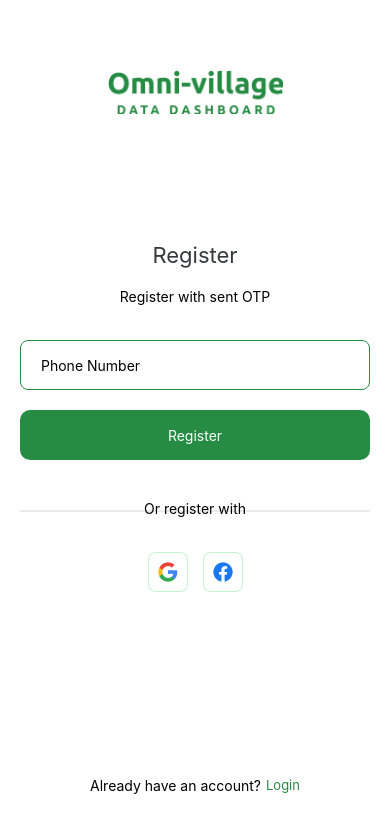
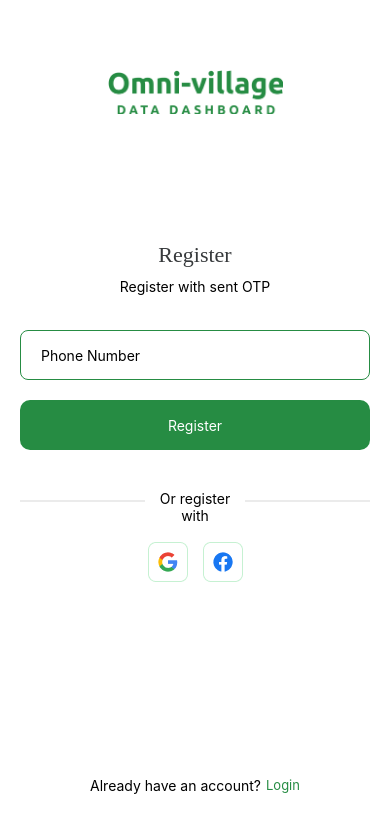
Before and after one commit to aannaassalam/omni-village, a React Native app: screen /register in a window 390 px wide. Shown: the top 832 px of the page. Built offline with nearby package versions, Linux system fonts and the light colour scheme.

Commit message:
auth pages

```diff
--- a/src/Screens/AuthScreens/Register.jsx
+++ b/src/Screens/AuthScreens/Register.jsx
@@ -18,8 +18,13 @@ const styles = StyleSheet.create({
   LoginHead: {
     color: '#36393B',
     fontSize: 22,
-    marginBottom: 20,
+    marginBottom: 10,
     textAlign: 'center',
+    fontFamily: 'ubuntu_medium',
+  },
+  subtitle: {
+    fontFamily: 'ubuntu',
+    color: '#36393B',
   },
   login_input: {
     width: '100%',
@@ -40,10 +45,13 @@ const styles = StyleSheet.create({
     position: 'relative',
     zIndex: 5,
     height: 30,
+    backgroundColor: '#fff',
+    width: 100,
   },
   form_btm_text: {
     width: '100%',
     marginBottom: 40,
+    alignItems: 'center',
   },
   social_btn: {
     width: '100%',
@@ -55,6 +63,7 @@ const styles = StyleSheet.create({
     height: 2,
     backgroundColor: '#EBEBEB',
     marginTop: -20,
+    width: '100%',
   },
   register_text: {
     flexDirection: 'row',
```
